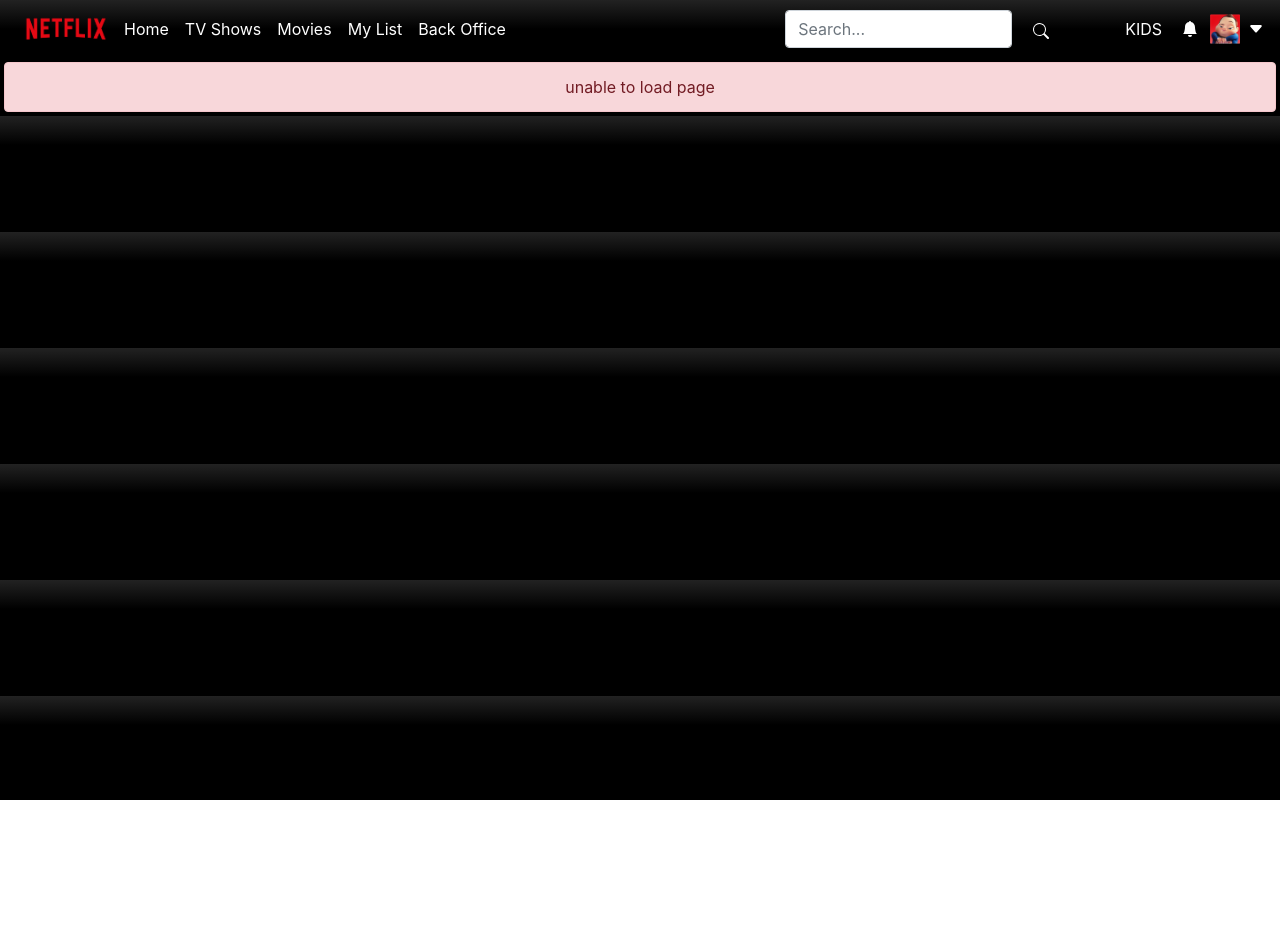
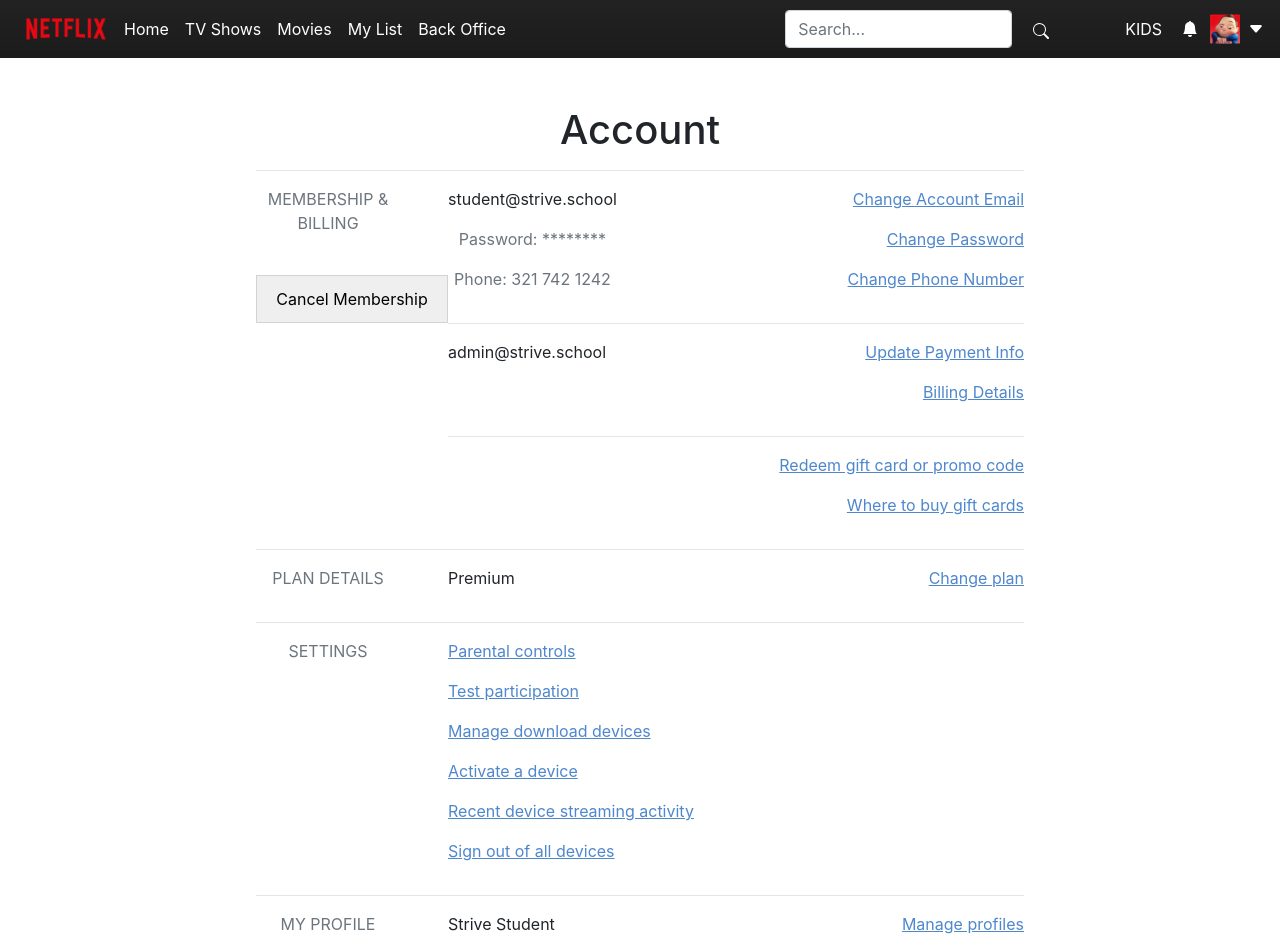
Before and after one commit to milesbb/Wk10-D3-Hwmk, a React (Create React App) app: page /back-office in a window 1280 px wide. Shown: the top 952 px of the page. Before the commit the page ends 800 px from the top, so only its background shows below. Built offline with nearby package versions, Linux system fonts and the light colour scheme.

Commit message:
added back office

```diff
--- a/src/App.js
+++ b/src/App.js
@@ -8,6 +8,7 @@
 import Home from './components/Home';
 import MovieDetails from './components/MovieDetails';
 import Warning from './components/Warning';
+import BackOffice from './components/BackOffice';
 
 function App() {
   return (
@@ -19,6 +20,7 @@
         <Route path='/tv-shows' element={<TVShows/>} />
         <Route path='/details/:movieId' element={<MovieDetails />} />
         <Route path="*" element={<Warning variant="danger" message="unable to load page" />} />
+        <Route path='/back-office' element={<BackOffice />} />
       </Routes>
       </BrowserRouter>
     </div>
--- /dev/null
+++ b/src/components/BackOffice.jsx
@@ -0,0 +1,119 @@
+import { Component } from "react";
+import "./backoffice.css";
+
+class BackOffice extends Component {
+  render() {
+    return (
+      <div className="py-4" style={{ background: "white" }}>
+        <div className="wrapdiv mt-4 mb-5">
+          <h1>Account</h1>
+          <hr />
+          <div className="d-flex">
+            <div className="pr-5 w-25">
+              <p className="text-secondary">MEMBERSHIP & BILLING</p>
+              <br />
+              <button className="setButton">Cancel Membership</button>
+            </div>
+            <div className="m-auto w-75">
+              <div className="d-flex justify-content-between">
+                <div className="">
+                  <p>student@strive.school</p>
+                  <p className="text-secondary">Password: ********</p>
+                  <p className="text-secondary">Phone: 321 742 1242</p>
+                </div>
+                <div className="text-right">
+                  <p className="link">Change Account Email</p>
+                  <p className="link">Change Password</p>
+                  <p className="link">Change Phone Number</p>
+                </div>
+              </div>
+              <hr />
+              <div className="d-flex justify-content-between">
+                <div className="d-flex">
+
+                  <p>admin@strive.school</p>
+                </div>
+                <div className="text-right">
+                  <p className="link">Update Payment Info</p>
+                  <p className="link">Billing Details</p>
+                </div>
+              </div>
+              <hr />
+              <div className="d-flex justify-content-between">
+                <div></div>
+                <div className="text-right">
+                  <p className="link">Redeem gift card or promo code</p>
+                  <p className="link">Where to buy gift cards</p>
+                </div>
+              </div>
+            </div>
+          </div>
+          <hr />
+          <div className="d-flex">
+            <div className="pr-5 w-25">
+              <p className="text-secondary">PLAN DETAILS</p>
+            </div>
+            <div className="m-auto w-75">
+              <div className="d-flex justify-content-between">
+                <div className="text-left d-flex">
+                  <p>Premium</p>
+
+                </div>
+                <div className="text-right">
+                  <p className="link">Change plan</p>
+                </div>
+              </div>
+            </div>
+          </div>
+          <hr />
+          <div className="d-flex">
+            <div className="pr-5 w-25">
+              <p className="text-secondary">SETTINGS</p>
+            </div>
+            <div className="m-auto w-75">
+              <div className="d-flex justify-content-between">
+                <div className="text-left">
+                  <p className="link">Parental controls</p>
+                  <p className="link">Test participation</p>
+                  <p className="link">Manage download devices</p>
+                  <p className="link">Activate a device</p>
+                  <p className="link">Recent device streaming activity</p>
+                  <p className="link">Sign out of all devices</p>
+                </div>
+                <div className="text-right"></div>
+              </div>
+            </div>
+          </div>
+          <hr />
+          <div className="d-flex">
+            <div className="pr-5 w-25">
+              <p className="text-secondary">MY PROFILE</p>
+            </div>
+            <div className="m-auto w-75">
+              <div className="d-flex justify-content-between">
+                <div className="text-left">
+                  <p>
+
+                    Strive Student
+                  </p>
+                  <br />
+                  <p className="link">Language</p>
+                  <p className="link">Playback settings</p>
+                  <p className="link">Subtitle appearance</p>
+                </div>
+                <div className="text-right">
+                  <p className="link">Manage profiles</p>
+                  <br />
+                  <p className="link text-left">Viewing activity</p>
+                  <p className="link text-left">Ratings</p>
+                </div>
+              </div>
+            </div>
+          </div>
+        </div>
+      </div>
+    );
+  }
+}
+
+export default BackOffice;
--- a/src/components/NavBar.jsx
+++ b/src/components/NavBar.jsx
@@ -32,9 +32,9 @@
           <Nav.Link href="#link" style={{ color: "white" }}>
             My List
           </Nav.Link>
-          <Nav.Link href="#link" style={{ color: "white" }}>
+          <Link to="/back-office" className="nav-link text-white">
             Back Office
-          </Nav.Link>
+          </Link>
         </Nav>
         <Form inline>
           <FormControl
--- /dev/null
+++ b/src/components/backoffice.css
@@ -0,0 +1,19 @@
+.wrapdiv {
+    margin: auto;
+    width: 60%;
+}
+
+.setButton {
+    width: 12rem;
+    height: 3rem;
+    border: 1px solid lightgray
+}
+
+.link {
+    color: #4f87cd;
+    text-decoration: underline;
+}
+
+.link:hover {
+    cursor: pointer;
+}
```
